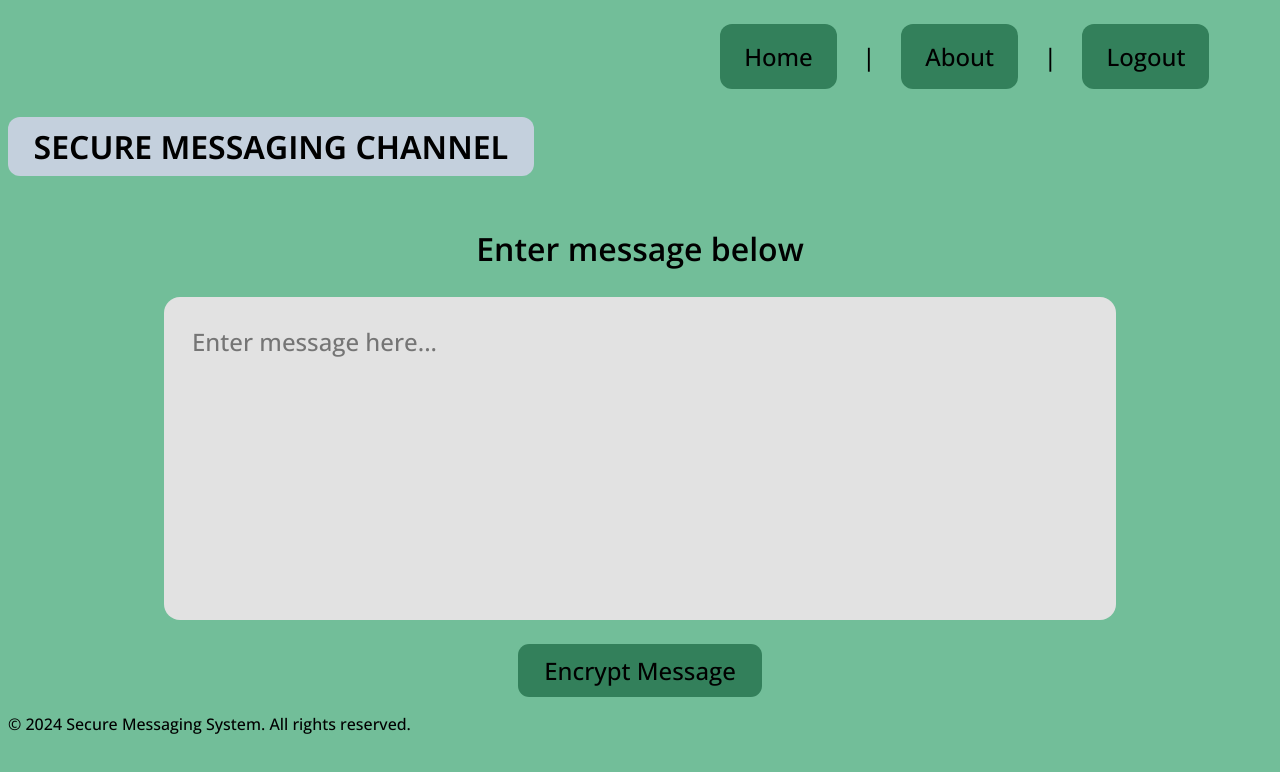
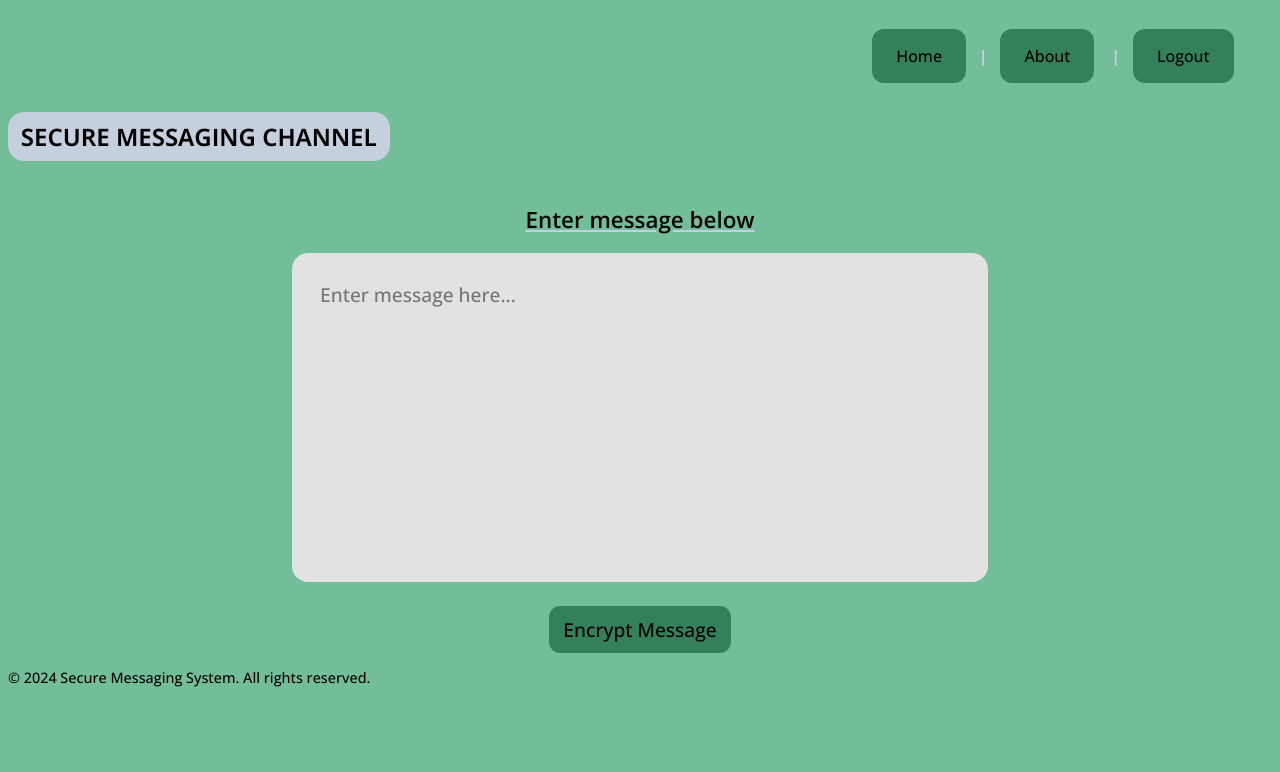
Before and after one commit to xyzterror/sms, a plain HTML site: page index.html in a window 1280 px wide. Drawn offline with nearby package versions, Linux system fonts and the light colour scheme; a web font is replaced by a local one.

Commit message:
Add files via upload

```diff
--- a/index.html
+++ b/index.html
@@ -20,9 +20,13 @@
     <header>
       <div class="header-div-list">
         <ul class="header-list">
-          <li class="header-list-item"><a href="">Home</a></li>
-          <li class="header-list-item"><a href="">About</a></li>
-          <li class="header-list-item"><a href="">Logout</a></li>
+          <li class="header-list-item"><a class="header-list-link">Home</a></li>
+          <li class="header-list-item">
+            <a class="header-list-link" href="">About</a>
+          </li>
+          <li class="header-list-item">
+            <a class="header-list-link" href="">Logout</a>
+          </li>
         </ul>
       </div>
     </header>
--- a/style.css
+++ b/style.css
@@ -17,22 +17,23 @@
 .text-area {
   height: fit-content;
   resize: none;
-  width: 70vw;
+  width: 50vw;
+  max-width: 50vw;
   height: 40vh;
   border: 0.25rem solid transparent;
   background-color: #e2e2e2;
   border-radius: 1rem;
-  font-size: 1.5rem;
+  font-size: 1.2rem;
   padding: 1.5rem;
   margin-bottom: 2vh;
 }
 
 .text-button {
-  font-size: 1.5rem;
+  font-size: 1.2rem;
   font-weight: 550;
   border-color: transparent;
   border-radius: 0.7rem;
-  padding: 1vh 3vh;
+  padding: 1vh 1vw;
   background-color: #33805b;
   margin-top: 1vh;
 }
@@ -49,9 +50,8 @@ header {
 }
 
 .header-div-list {
-  width: 50vw;
-  height: 12vh;
-  font-size: 1.5rem;
+  max-width: 50vw;
+  font-size: 1rem;
   display: flex;
   justify-content: end;
   justify-content: center;
@@ -59,26 +59,32 @@ header {
 }
 
 .header-list {
-  width: 40vw;
+  max-width: 40vw;
   padding: 0;
   margin: 0;
   display: flex;
   flex-direction: row;
   align-items: center;
   justify-content: center;
+  margin-right: 3vw;
 }
 
 .header-list-item {
   list-style-type: none;
-  margin-left: 2vw;
+}
+
+.header-list-item:not(:first-child) {
+  margin-left: 1vw;
 }
 
 .header-list-item:not(:last-child):after {
   content: "|";
-  margin-left: 2vw;
+  color: #c4d0dd;
+  font-weight: bold;
+  margin-left: 1vw;
 }
 
-a {
+.header-list-link {
   background-color: #33805b;
   color: black;
   padding: 2vh 3vh;
@@ -86,7 +92,7 @@ a {
   text-decoration: none;
 }
 
-a:hover {
+.header-list-link:hover {
   background-color: #c4d0dd;
   cursor: pointer;
 }
@@ -94,28 +100,31 @@ a:hover {
 footer {
   width: 100vw;
   height: 1vh;
-  font-size: 1rem;
+  font-size: 0.9rem;
 }
 
 h1 {
-  font-size: 2rem;
+  font-size: 1.5rem;
   font-weight: 650;
   text-transform: uppercase;
 }
 
 .main-heading {
   background-color: #c4d0dd;
-  padding: 1vh 2vw;
-  border-radius: 1.5vh;
+  padding: 1vh 1vw;
+  border-radius: 2vh;
+  max-width: 40vw;
 }
 
 h2 {
-  font-size: 2rem;
+  font-size: 1.4rem;
   font-weight: 600;
+  text-decoration: underline;
+  text-decoration-color: #c4d0dd;
 }
 
 html {
-  width: 100vw;
+  max-width: 100vw;
   height: 100vh;
   font-size: 16px;
   background-color: #72be99;
```
